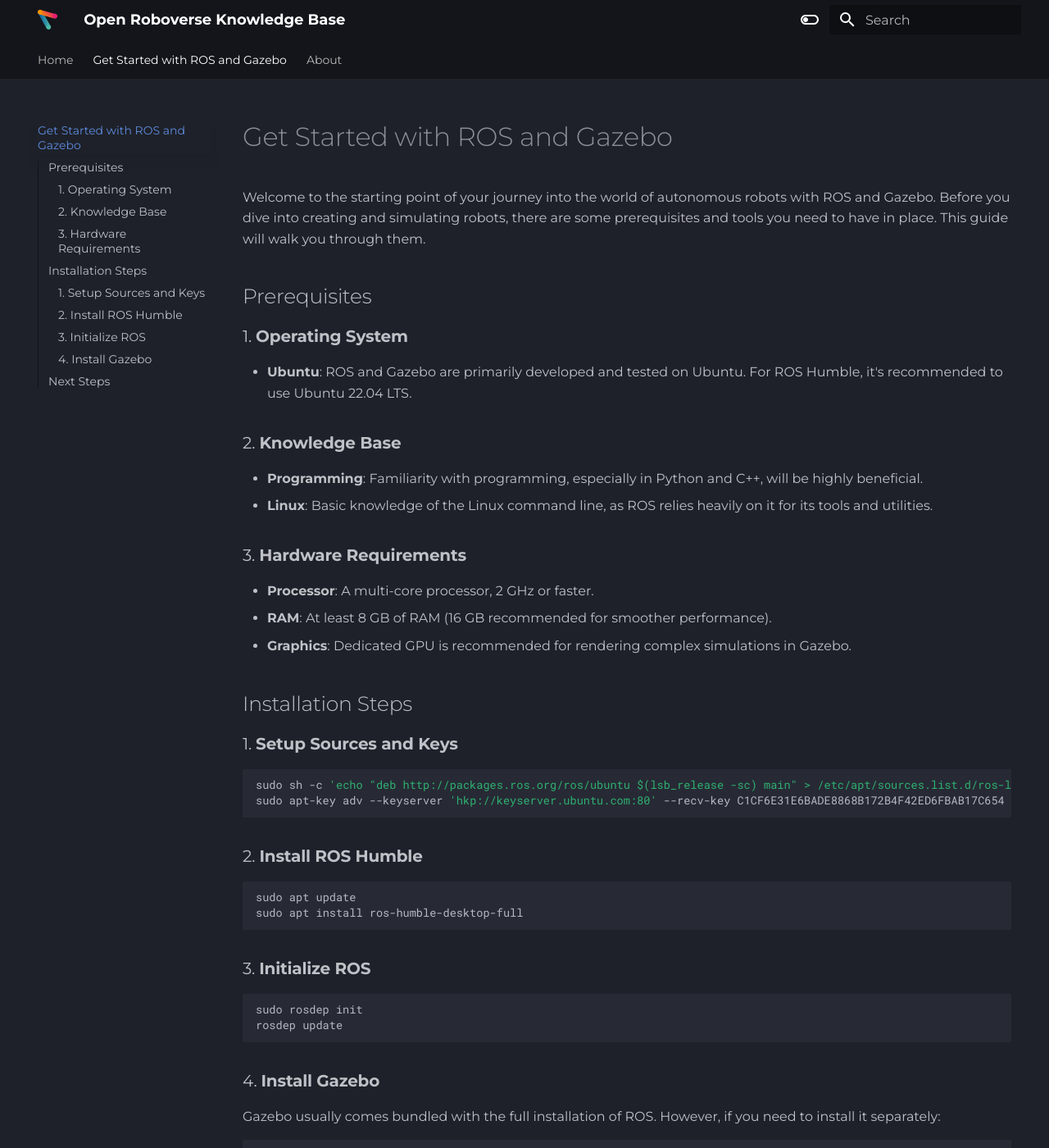
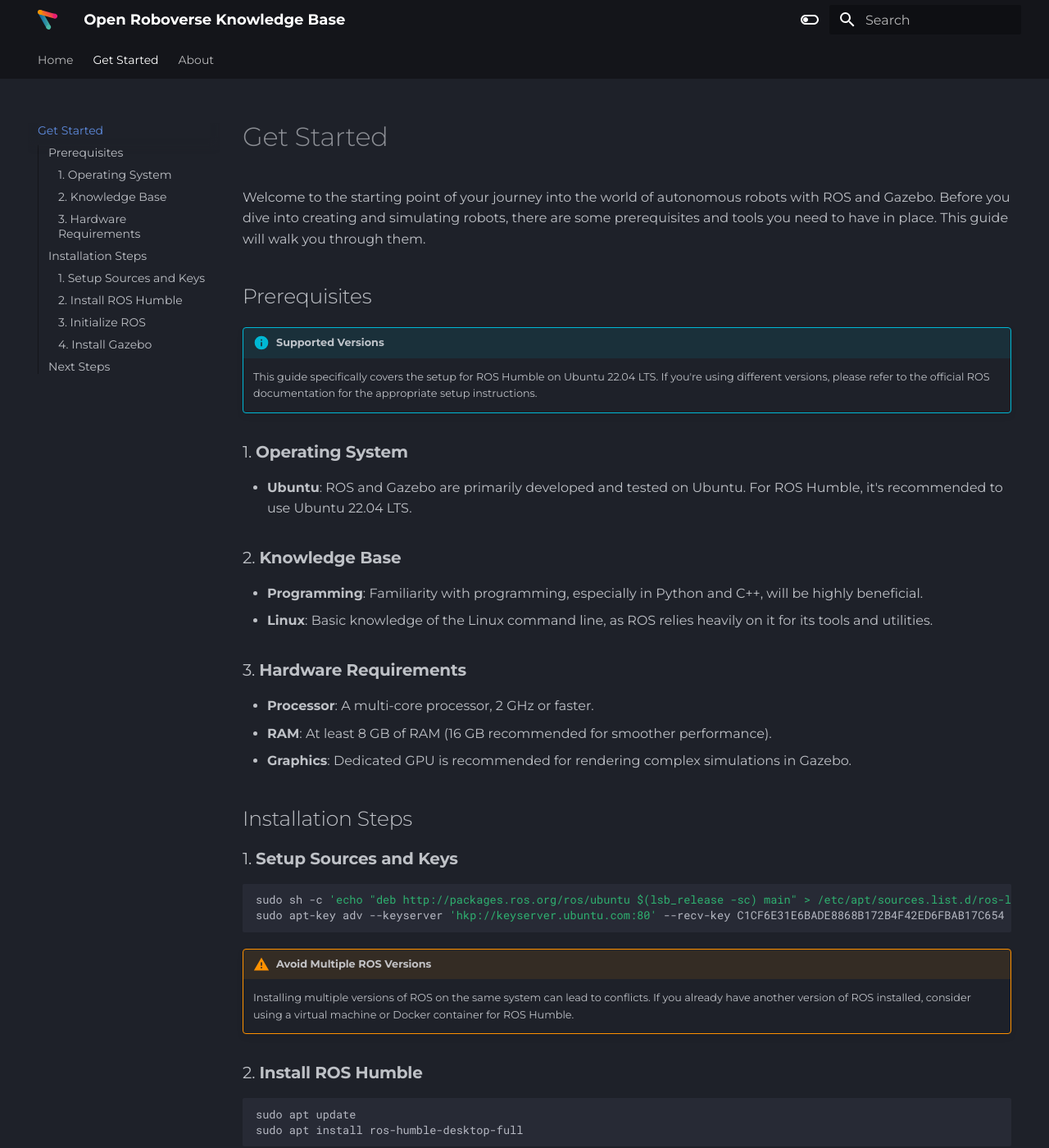
Before and after one commit to openroboticmetaverse/knowledge-base, an MkDocs documentation site: the page built from docs/get_started.md, in a window 1280 px wide and 1400 px high. Shown: the whole window at 82% size. Built offline with MkDocs 1.6.1 and Material for MkDocs 9.7.7, drawn with Linux system fonts in a browser that asks for light colours; some of the changed text lies outside the part shown.

Commit message:
polishing get started

````diff
--- a/docs/get_started.md
+++ b/docs/get_started.md
@@ -1,8 +1,10 @@
-# Get Started with ROS and Gazebo
+# Get Started
 
 Welcome to the starting point of your journey into the world of autonomous robots with ROS and Gazebo. Before you dive into creating and simulating robots, there are some prerequisites and tools you need to have in place. This guide will walk you through them.
 
 ## Prerequisites
+!!! info "Supported Versions"
+    This guide specifically covers the setup for ROS Humble on Ubuntu 22.04 LTS. If you're using different versions, please refer to the official ROS documentation for the appropriate setup instructions.
 
 ### 1. **Operating System**
 
@@ -27,6 +29,9 @@ Welcome to the starting point of your journey into the world of autonomous robot
 sudo sh -c 'echo "deb http://packages.ros.org/ros/ubuntu $(lsb_release -sc) main" > /etc/apt/sources.list.d/ros-latest.list'
 sudo apt-key adv --keyserver 'hkp://keyserver.ubuntu.com:80' --recv-key C1CF6E31E6BADE8868B172B4F42ED6FBAB17C654
 ```
+
+!!! warning "Avoid Multiple ROS Versions"
+    Installing multiple versions of ROS on the same system can lead to conflicts. If you already have another version of ROS installed, consider using a virtual machine or Docker container for ROS Humble.
 
 ### 2. **Install ROS Humble**
 
@@ -57,3 +62,6 @@ Once you've set up ROS Humble and Gazebo, you're ready to start creating and sim
 1. **Tutorials**: Start with the official [ROS Tutorials](http://wiki.ros.org/ROS/Tutorials) and [Gazebo Tutorials](http://gazebosim.org/tutorials) to understand the basics.
 2. **Workspace Setup**: Create and manage your [ROS Workspace](http://wiki.ros.org/catkin/Tutorials/create_a_workspace).
 3. **Community**: Join the ROS community forums and Gazebo community to ask questions, share projects, and collaborate.
+
+!!! success "Good job"
+    You've made throught the first step
````
